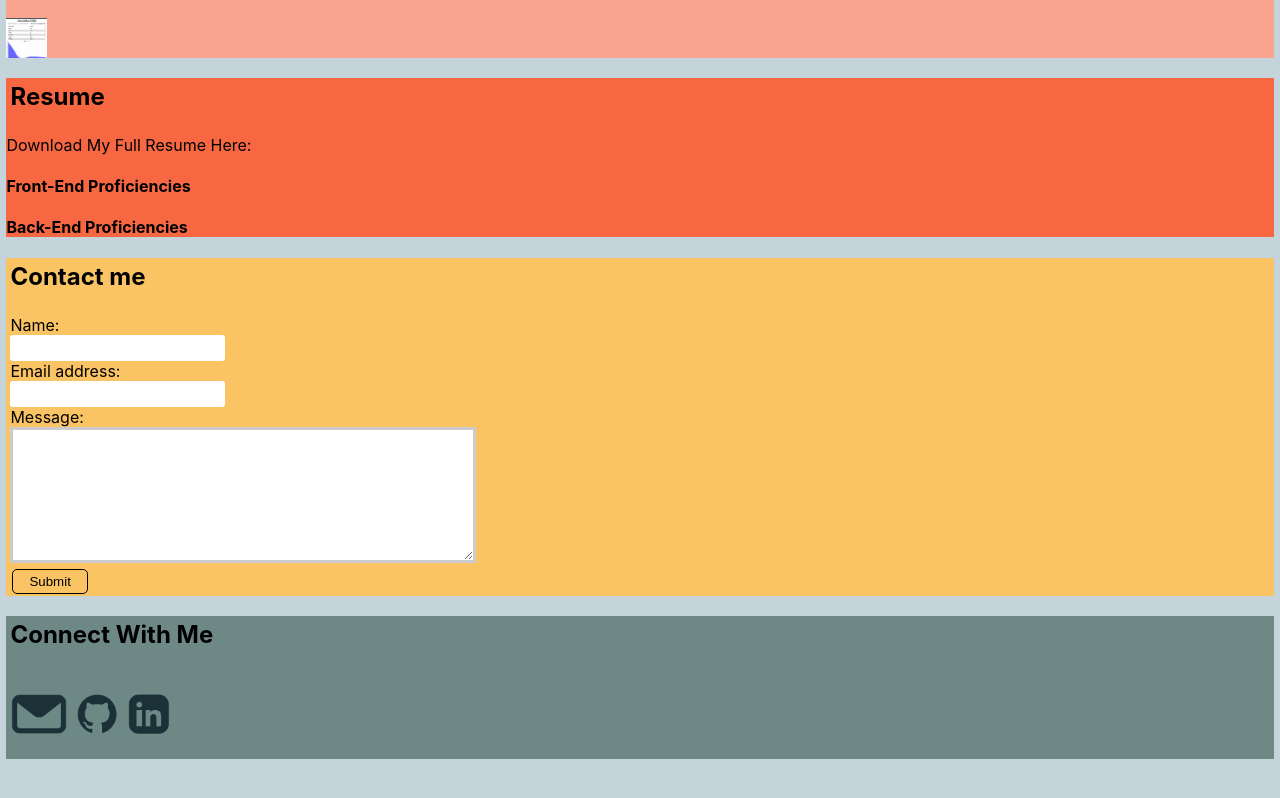
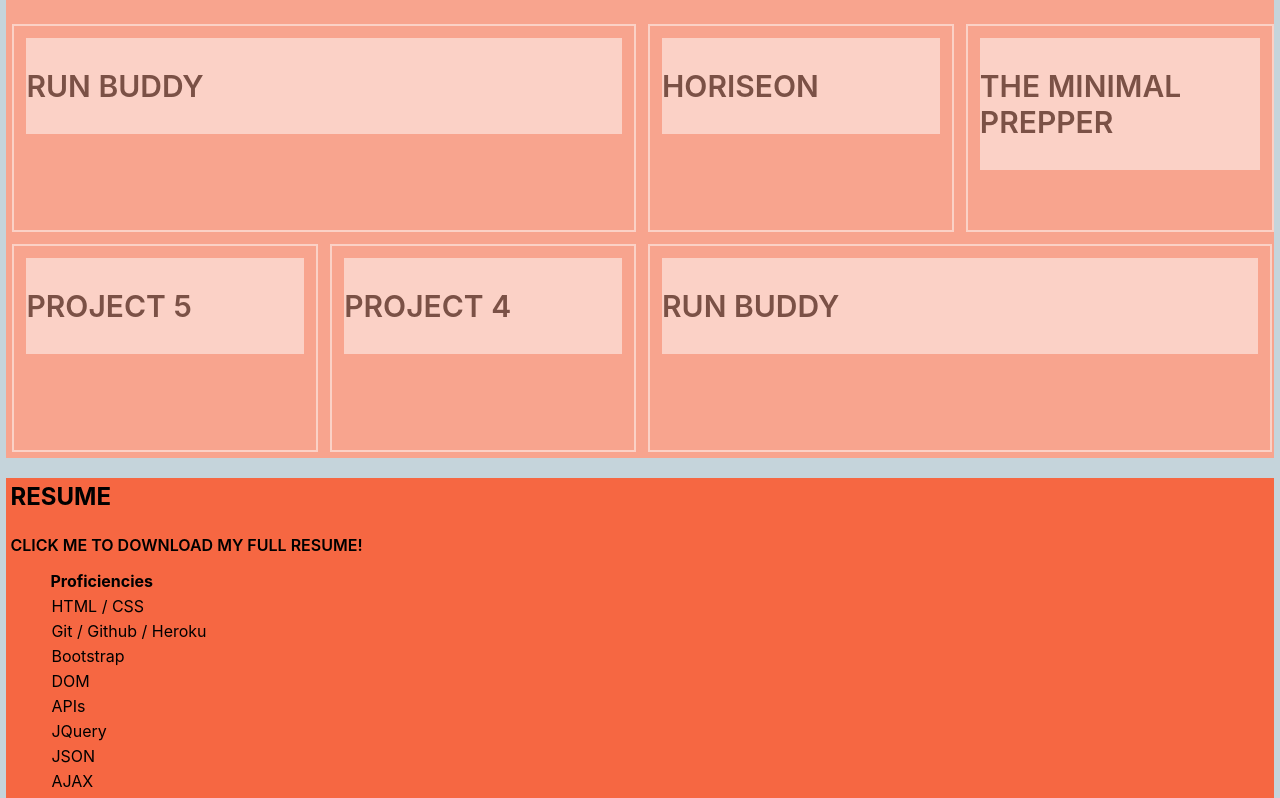
Before and after one commit to Msteele77/react-portfolio, a React (Create React App) app: page / in a window 1280 px wide. Shown: the part 440-1238 px from the top of the page. Before the commit the page ends 1199 px from the top, so only its background shows below. Built offline with nearby package versions, Linux system fonts and the light colour scheme.

Commit message:
added project layout and styling

```diff
--- a/src/App.css
+++ b/src/App.css
@@ -178,9 +178,139 @@ textarea {
 
 h2 {
   padding: 4px;
+  text-transform: uppercase;
 }
 
 h1 {
   color: var(--green);
   font-weight: bold;
 }
+
+
+
+a {
+  margin: 4px;
+  text-transform: uppercase;
+}
+
+h4 {
+  margin: 4px;
+}
+
+.grid-wrapper {
+  display: flex;
+  width: 100%;
+  flex-wrap: wrap;
+  padding: 2px;
+
+}
+
+.grid-container-2 {
+  display: grid;
+  width: 100%;
+  max-width: 100%;
+  grid-gap: 4px;
+  grid-template-columns: 1fr 1fr 1fr 1fr;
+  grid-template-rows: 1fr;
+}
+
+.grid-item {
+  min-width: 240px;
+  min-height: 180px;
+  border: 2px solid white;
+  padding: 12px;
+  position: relative;
+}
+
+.item-1 {
+  grid-column-start: 1;
+  grid-column-end: 3;
+  grid-row-start: 1;
+  grid-row-end: 2;
+  background-size: cover;
+  /* background-image: url("../images/item1-image.png"); */
+  opacity: .50;
+}
+
+.item-2 {
+  grid-column-start: 3;
+  grid-column-end: 4;
+  /* background-image: url("../images/item2-image.png"); */
+  background-size: cover;
+  opacity: .50;
+}
+
+.item-3 {
+  grid-column-start: 4;
+  grid-column-end: 5;
+  align-items: center;
+  /* background-image: url("../images/prepper.png"); */
+  background-size: cover;
+  opacity: .50;
+  margin-right: 2px;
+}
+
+.item-4 {
+  grid-row-start: 2;
+  grid-row-end: 3;
+  align-items: center;
+  grid-column-start: 2;
+  background-size: cover;
+  /* background-image: url("../images/item4-image.jpeg"); */
+  opacity: .50;
+}
+
+.item-5 {
+  grid-column-start: 1;
+  grid-row-end: 3;
+  align-items: center;
+  /* background-image: url("../images/item5-image.jpeg"); */
+  background-size: cover;
+  opacity: .50;
+}
+
+.item-6 {
+  /* grid-column-start: 3;
+  grid-row-end: 4; */
+
+  grid-column-start: 3;
+  grid-column-end: 5;
+  grid-row-start: 2;
+  grid-row-end: 3;
+
+  align-items: center;
+  /* background-image: url("../images/item5-image.jpeg"); */
+  background-size: cover;
+  opacity: .50;
+}
+
+.item-1:hover {
+  opacity: .70;
+}
+
+.item-2:hover {
+  opacity: .70;
+}
+
+.item-3:hover {
+  opacity: .70;
+}
+
+.item-4:hover {
+  opacity: .70;
+}
+
+.item-5:hover {
+  opacity: .70;
+}
+
+.item-6:hover {
+  opacity: .70;
+}
+
+.project-heading {
+  font-size: 30px;
+  display: flex;
+  text-transform: uppercase;
+  background-color: white;
+}
--- a/src/components/Contact/index.js
+++ b/src/components/Contact/index.js
@@ -48,15 +48,15 @@ function ContactForm() {
           <form id="contact-form" onSubmit={handleSubmit}>
             <div>
               <label htmlFor="name">Name:</label>
-              <input type="text" name="name"  defaultValue={name} onBlur={handleChange}/>
+              <input type="text" name="Name"  defaultValue={name} onBlur={handleChange}/>
             </div>
             <div>
               <label htmlFor="email">Email address:</label>
-              <input type="email" name="email"  defaultValue={email} onBlur={handleChange}  />
+              <input type="email" name="Email"  defaultValue={email} onBlur={handleChange}  />
             </div>
             <div>
               <label htmlFor="message">Message:</label>
-              <textarea name="message" rows="5" defaultValue={message} onBlur={handleChange} />
+              <textarea name="Message" rows="5" defaultValue={message} onBlur={handleChange} />
             </div>
             {errorMessage && (
           <div>
--- a/src/components/Project/index.js
+++ b/src/components/Project/index.js
@@ -1,29 +1,68 @@
 import React from 'react';
 import budgetTracker from "../../assets/images/budget.png";
 
-function Project (props) {
+function Project(props) {
 
   const projects = {
-    name:"Budget Tracker",
+    name: "Budget Tracker",
     description: "Budget Tracker Description"
   };
 
   return (
 
-      <section>
+    <section>
 
+      <article id="projects" class="content-section">
 
+        <div class="flex-column">
 
+        </div>
 
-            <div className="flex-row">
-              <img
-                src={budgetTracker}
-                className="img-thumbnail mx-1"
-                />
-            </div>
+        <div class="grid-wrapper">
+          <div class="grid-container-2">
 
+            <a class="grid-item item-1" href="https://msteele77.github.io/run-buddy/">
+              <div class="project-heading">
+                <p>Run Buddy</p>
+              </div>
+            </a>
 
-      </section>
+            <a class="grid-item item-2" href="https://msteele77.github.io/horiseon/">
+              <div class="project-heading">
+                <p>Horiseon</p>
+              </div>
+            </a>
+
+            <a class="grid-item item-3" href="https://minimal-prepper.herokuapp.com/">
+              <div class="project-heading">
+                <p>The Minimal Prepper
+                     </p>
+              </div>
+            </a>
+
+            <a class="grid-item item-4" href="https://msteele77.github.io/Eats-n-such/">
+              <div class="project-heading">
+                <p>Project 4</p>
+              </div>
+            </a>
+
+            <a class="grid-item item-5" href="https://www.google.com/">
+              <div class="project-heading">
+                <p>Project 5</p>
+              </div>
+            </a>
+
+            <a class="grid-item item-6" href="https://msteele77.github.io/run-buddy/">
+              <div class="project-heading">
+                <p>Run Buddy</p>
+              </div>
+            </a>
+
+          </div>
+        </div>
+      </article>
+
+    </section>
 
   );
 }
--- a/src/components/Resume/index.js
+++ b/src/components/Resume/index.js
@@ -4,11 +4,36 @@ function Resume () {
     return (
         <section id="resume">
             <h2>Resume</h2>
-            <p>Download My Full Resume Here:</p>
-                <h4>Front-End Proficiencies</h4>
+            <a href="https://docs.google.com/document/d/1taCjdFslpVA41B9quC5gUc_RPEnrvCeH/edit#">Click me to download my full resume!</a>
 
-
-                <h4>Back-End Proficiencies</h4>
+                <ul>
+                <h4>Proficiencies</h4>
+                    <li>HTML / CSS</li>
+                    <li>Git / Github / Heroku</li>
+                    <li>Bootstrap</li>
+                    <li>DOM</li>
+                    <li>APIs</li>
+                    <li>JQuery</li>
+                    <li>JSON</li>
+                    <li>AJAX</li>
+                    <li>Node</li>
+                    <li>ES6</li>
+                    <li>Object-Oriented Programming</li>
+                    <li>Object Relational Mapping</li>
+                    <li>Handlebars</li>
+                    <li>Express</li>
+                    <li>MySQL</li>
+                    <li>MVC Paradigm</li>
+                    <li>Sequelize</li>
+                    <li>Testing</li>
+                    <li>Agile Development</li>
+                    <li>Progressive Web Apps</li>
+                    <li>React</li>
+                    <li>NoSQL</li>
+                    <li>MERN Stack</li>
+                    <li>Mongo DB</li>
+                    <li>Model View Controller</li>
+                </ul>
 
 
 
```
